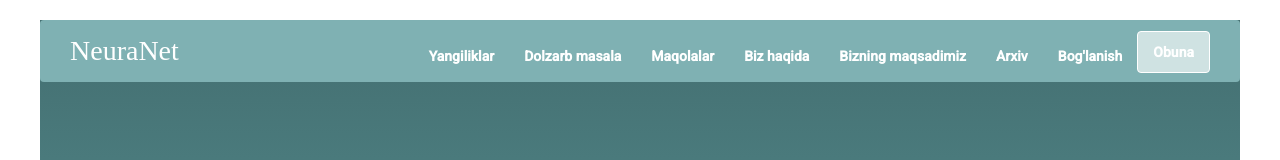
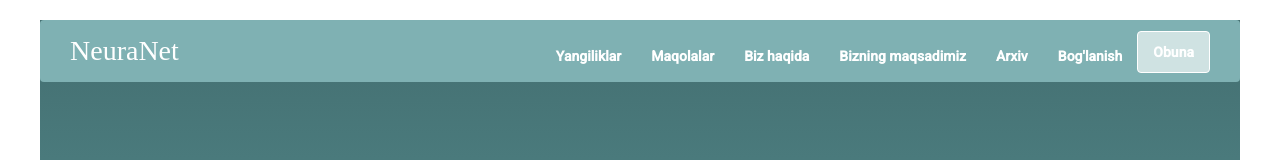
Before and after one commit to zechTechANY/neuranet, a plain HTML site: page WWWorg/index.html in a window 1280 px wide. Shown: the top 160 px of the page. Drawn offline with Linux system fonts and the light colour scheme.

Commit message:
Update index.html

```diff
--- a/WWWorg/index.html
+++ b/WWWorg/index.html
@@ -49,7 +49,6 @@
     <div class="collapse navbar-collapse top-right-menu-ul bounceInRight wow" id="bs-example-navbar-collapse-1" data-wow-duration="4s">
       <ul class="nav navbar-nav navbar-right">
         <li><a href="#features"><b>Yangiliklar</b></a></li>
-        <li><a href="#Call-to-Action"><b>Dolzarb masala</b></a></li>
 	<li><a href="#Articles"><b>Maqolalar</b></a></li>
         <li><a href="#About"><b>Biz haqida</b></a></li>
         <li><a href="#Testimonial"><b>Bizning maqsadimiz</b></a></li>
```
